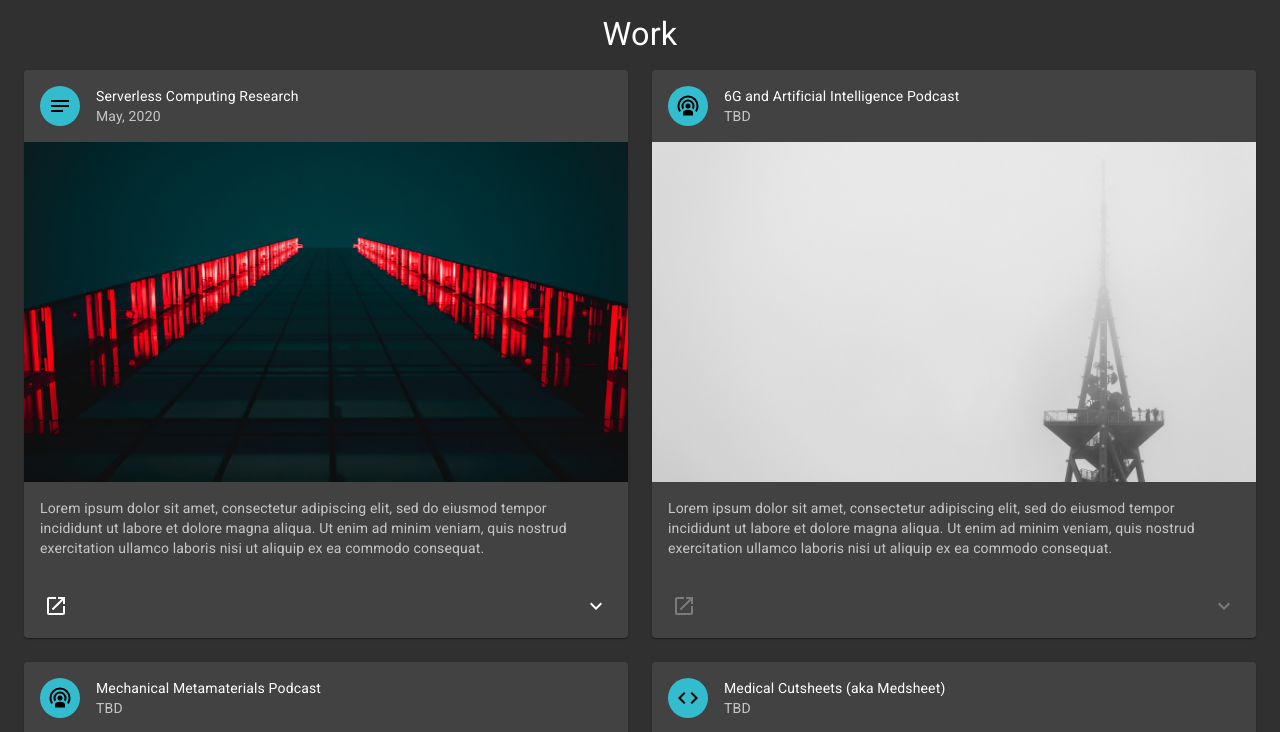
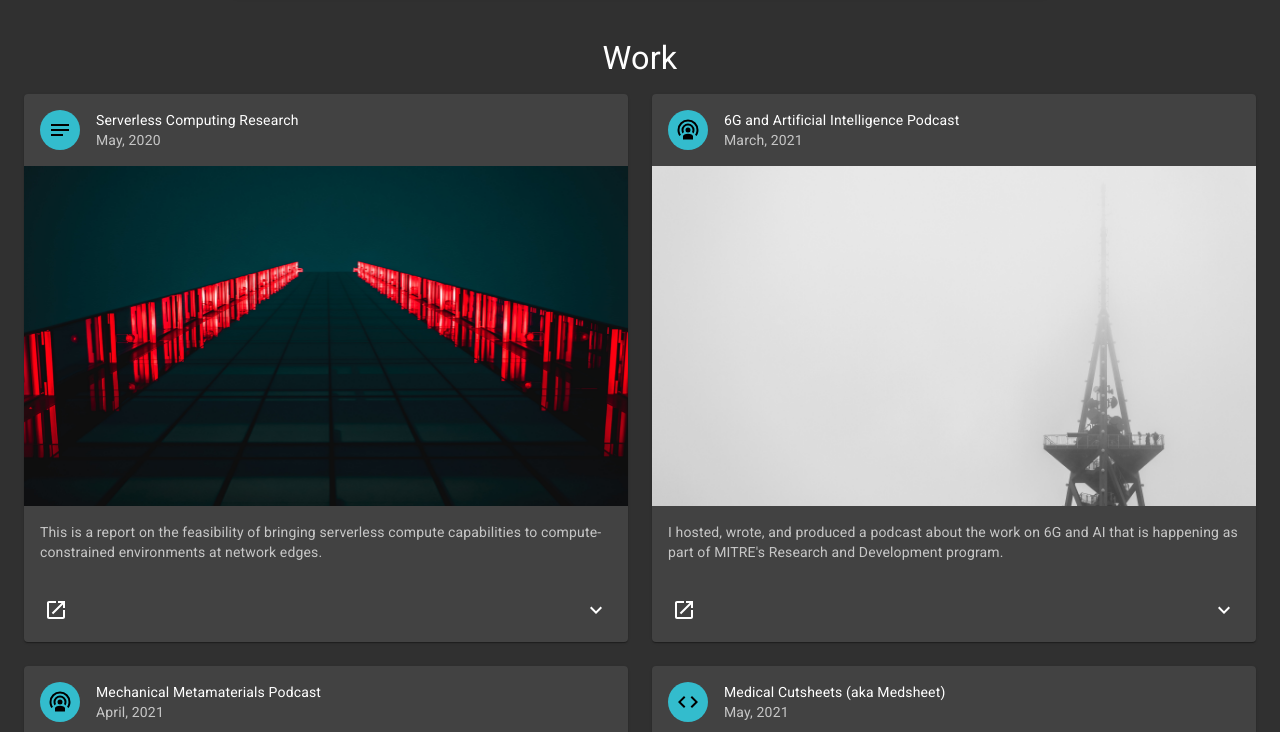
Before and after one commit to brinleym/personal-website, a React (Create React App) app in the folder react-client/: page / in a window 1280 px wide. Shown: the part 456-1188 px from the top of the page. Built offline with nearby package versions, Linux system fonts and the light colour scheme.

Commit message:
filled out Work Cards with short descriptions and longer details about each work

```diff
--- a/react-client/src/components/BioCard.js
+++ b/react-client/src/components/BioCard.js
@@ -51,12 +51,14 @@ export default function BioCard() {
             <Typography variant="h5" component="span" className={classes.textPaddingLeft}>my name is brinley macnamara.</Typography>
           </div>
           <Typography variant="body1" color="textSecondary" component="p" gutterBottom>
-            Thank you for visiting my website! I’m a versatile software/networks engineer/up-and-coming podcaster who loves
+            Thank you for visiting my website! I’m a versatile software developer/networks engineer/up-and-coming podcaster who loves
             technical writing, data science, and designing better customer experiences. Outside of my regular work,
-            I enjoy morning early careers and blogging about career hacks that I wish I knew about back when I was just starting out.
+            I enjoy mentoring early careers and blogging about career hacks I wish I knew about back when I was first
+            starting out.
           </Typography>
           <Typography variant="body1" color="textSecondary" component="p" gutterBottom>
-            My most important near term goal is to start my own business around improving patient experience.
+            My most important near term goal is to start my own business around improving patient experience, because, quite frankly,
+            it currently sucks and nobody else seems to want to do anything about it.
           </Typography>
           <Typography variant="body1" color="textSecondary" component="p">
             Hit me up at <b>brinley.macnamara@gmail.com</b>
--- a/react-client/src/components/WorkCard.js
+++ b/react-client/src/components/WorkCard.js
@@ -89,8 +89,7 @@ export default function WorkCard(props) {
       />
       <CardContent>
         <Typography variant="body2" color="textSecondary" component="p">
-        Lorem ipsum dolor sit amet, consectetur adipiscing elit, sed do eiusmod tempor incididunt ut labore et dolore magna aliqua.
-        Ut enim ad minim veniam, quis nostrud exercitation ullamco laboris nisi ut aliquip ex ea commodo consequat.
+          {props.description}
         </Typography>
       </CardContent>
       <CardActions disableSpacing>
@@ -120,10 +119,7 @@ export default function WorkCard(props) {
         <CardContent>
           <Typography>Details</Typography>
           <Typography paragraph>
-            Lorem ipsum dolor sit amet, consectetur adipiscing elit, sed do eiusmod tempor incididunt ut labore et dolore magna
-            aliqua. Ut enim ad minim veniam, quis nostrud exercitation ullamco laboris nisi ut aliquip ex ea commodo consequat.
-            Duis aute irure dolor in reprehenderit in voluptate velit esse cillum dolore eu fugiat nulla pariatur. Excepteur sint
-            occaecat cupidatat non proident, sunt in culpa qui officia deserunt mollit anim id est laborum.
+            {props.details}
           </Typography>
         </CardContent>
       </Collapse>
--- a/react-client/src/components/WorksGrid.js
+++ b/react-client/src/components/WorksGrid.js
@@ -28,8 +28,17 @@ const WorksGrid = () => {
               date="May, 2020"
               image={serverless_img}
               image_title="Data Center"
-              description=""
-              details=""
+              description="This is a report on the feasibility of bringing serverless compute capabilities to compute-constrained
+                           environments at network edges."
+              details="This paper was not designed to be read in its entirety. Rather, each of its six main sections are entirely
+                       self contained and therefore readers will stand to benfit from reading a single section that is most
+                       relevant to their objective, rather than the paper in its entirety. For our history buff readers, the first
+                       section describes the evolution of the Internet and Cloud Computing. The second section defines terms (avoiding
+                       marketing speak whenever possible). The third section compares the key vendors of serverless and edge computing
+                       capabilities as-a-service. The fourth section provides an organized set of security recommendations for
+                       leveraging these services. The fifth section describes viable and emerging use cases for these services. And
+                       the sixth section summarizes the pros and cons of serverless and edge computing and provides definitive
+                       recommendations for choosing vendors when there is a need to leverage servleress and/or edge compute as-a-service."
               link="https://drive.google.com/file/d/1xOQoX3BNBfta2BllbE0wNTZdOScboOxu/view?usp=sharing"
             >
             </WorkCard>
@@ -40,11 +49,23 @@ const WorksGrid = () => {
             <WorkCard
               type="podcast"
               title="6G and Artificial Intelligence Podcast"
-              date="TBD"
+              date="March, 2021"
               image={cellular_img}
               image_title="Cell Tower"
-              description=""
-              details=""
+              description="I hosted, wrote, and produced a podcast about the work on 6G and AI that is happening as part of
+                           MITRE's Research and Development program."
+              details="As the worldwide rollout of 5th Generation (5G) cellular networks picks up pace, a team of researchers decide it’s time to start
+              designing 6G. It’s an ambitious endeavor to say the least, as little is still known about what the impact of 5G will be, never mind
+              what 6G will one day look like. Though one thing is clear: in 6G, digital information will no longer be confined to our screens.
+              Whether it be through biocompatible computer chips, wearables, or self-driving cars, the world’s knowledge in our 6G future will
+              be as accessible and seamlessly integrated into our daily lives as our own thoughts. This means that our future networks must be
+              capable of transmitting vast sums of data almost instantaneously—a tall order when one considers the physical laws that will of
+              course limit how fast we can transmit information over the air. Thus, 6G will be the first network wherein ubiquitous AI will be
+              even more critical than the network architecture itself to drive the next wave of technological innovation. As the race to 6G
+              begins, one question looms large: who will take the lead in building our future?
+              Approved for Public Release; Distribution Unlimited. Public Release Case Number 21-0675
+              © 2021 The MITRE Corporation. All rights reserved."
+
               link="https://drive.google.com/file/d/1HxZPtMnYUs5o6fBDs-uvUXCsNKbC_9uj/view?usp=sharing"
               >
             </WorkCard>
@@ -55,11 +76,23 @@ const WorksGrid = () => {
             <WorkCard
               type="podcast"
               title="Mechanical Metamaterials Podcast"
-              date="TBD"
+              date="April, 2021"
               image={lattice_img}
               image_title="3D printer"
-              description=""
-              details=""
+              description="I hosted, wrote, and produced a podcast about the work on Mechanical Metamaterials that is happening as
+                           part of MITRE's Research and Development program."
+              details="When a group of Mechanical Engineers team up to investigate the emerging field of Mechanical Metamaterials,
+                      they find that recent advancements in 3D printing technology are enabling scientists to prototype everything
+                      from better shields against blunt force trauma to cloaks that could render an object undetectable by SONAR
+                      sound waves! Meanwhile, a Nanoscientist discusses both the challenges and the promises of fabricating
+                      Mechanical Metamaterials. Having had a hand in the nano-imaging and fabrication efforts underway at Lawrence
+                      Berkeley and MIT, she is acutely aware of the challenges the come with 3D printing at such small size scales
+                      but sees great opportunity three orders of magnitude up the size scale—which happens to be the sweet spot for
+                      Mechanical Metamaterials. With a growing body of evidence showing astounding performance enhancements with
+                      the use of Mechanical Metamaterials, will the manufacturing technology catch up fast enough so we can one
+                      day see the benefits of this technology?
+                      Approved for Public Release; Distribution Unlimited. Public Release Case Number 21-1372
+                      © 2021 The MITRE Corporation. All rights reserved."
               link="https://drive.google.com/file/d/1n7MitolN3WmklgiO1y5l8ZurzzURxTVj/view?usp=sharing"
               >
               </WorkCard>
@@ -70,11 +103,17 @@ const WorksGrid = () => {
             <WorkCard
                 type="code"
                 title="Medical Cutsheets (aka Medsheet)"
-                date="TBD"
+                date="May, 2021"
                 image={stethoscope_img}
                 image_title="Stethoscope"
-                description=""
-                details=""
+                description="I created this system to make better use of the limited time that I have at my doctor's appointments and
+                             have published it with the hope that it will help other patients."
+                details="Since the average doctor's appointment lasts a mere 20 minutes, it is critical for patients to prepare for
+                         these appointments whenever possible. The basis for my preparation system is a fillable form (I call it a
+                         Medical Cutsheet or Medsheet). Medical Cutsheets are nothing like the confusing and un-user-friendly forms
+                         that we're used to. Rather, they were designed with solely the
+                         patient in mind and are thus simple and intuitive to use, making it easy for the patient to identify and clearly
+                         outline their chief concerns and questions. Click the link above to get started!"
                 link="https://medsheet.gitlab.io/landing/"
                 >
               </WorkCard>
```
